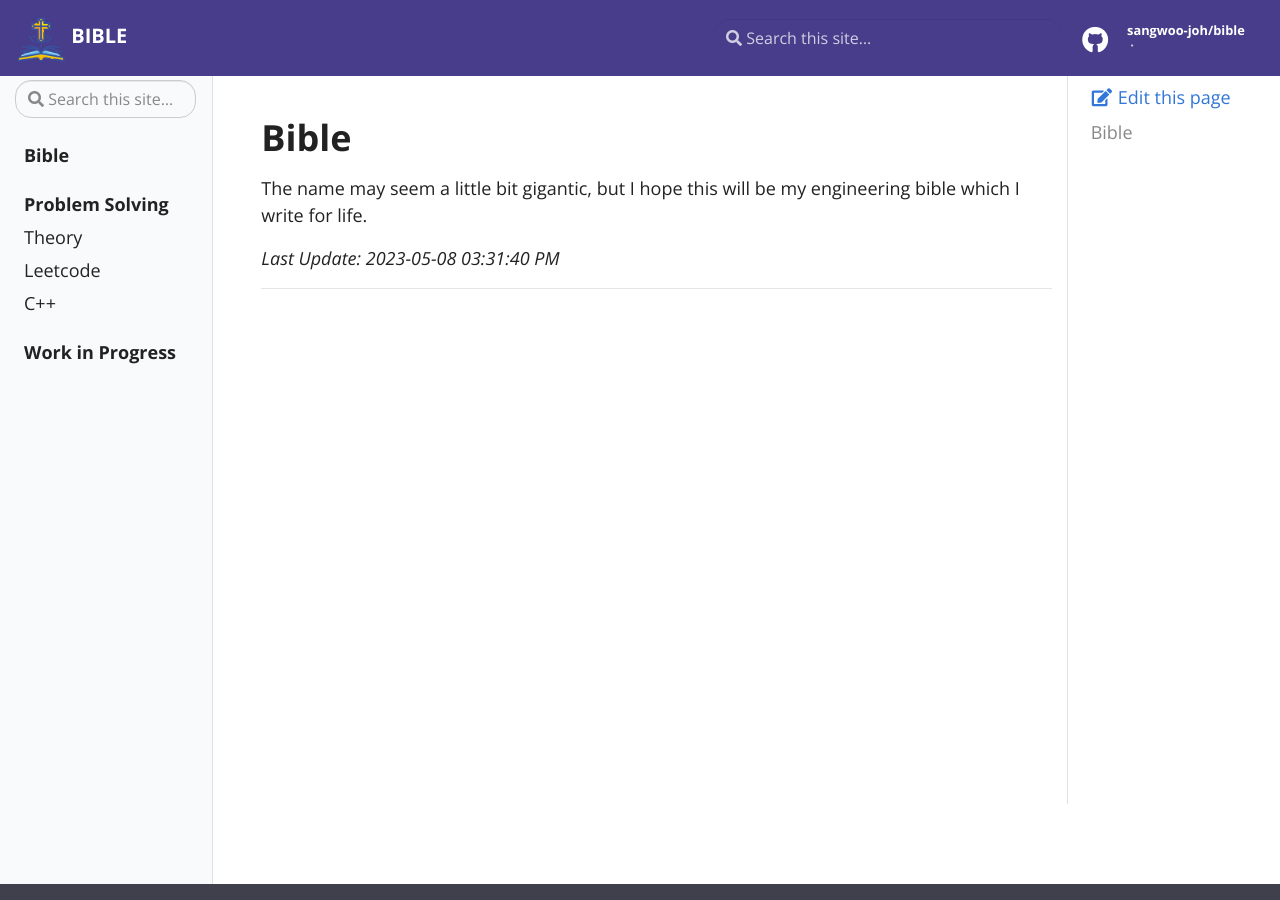
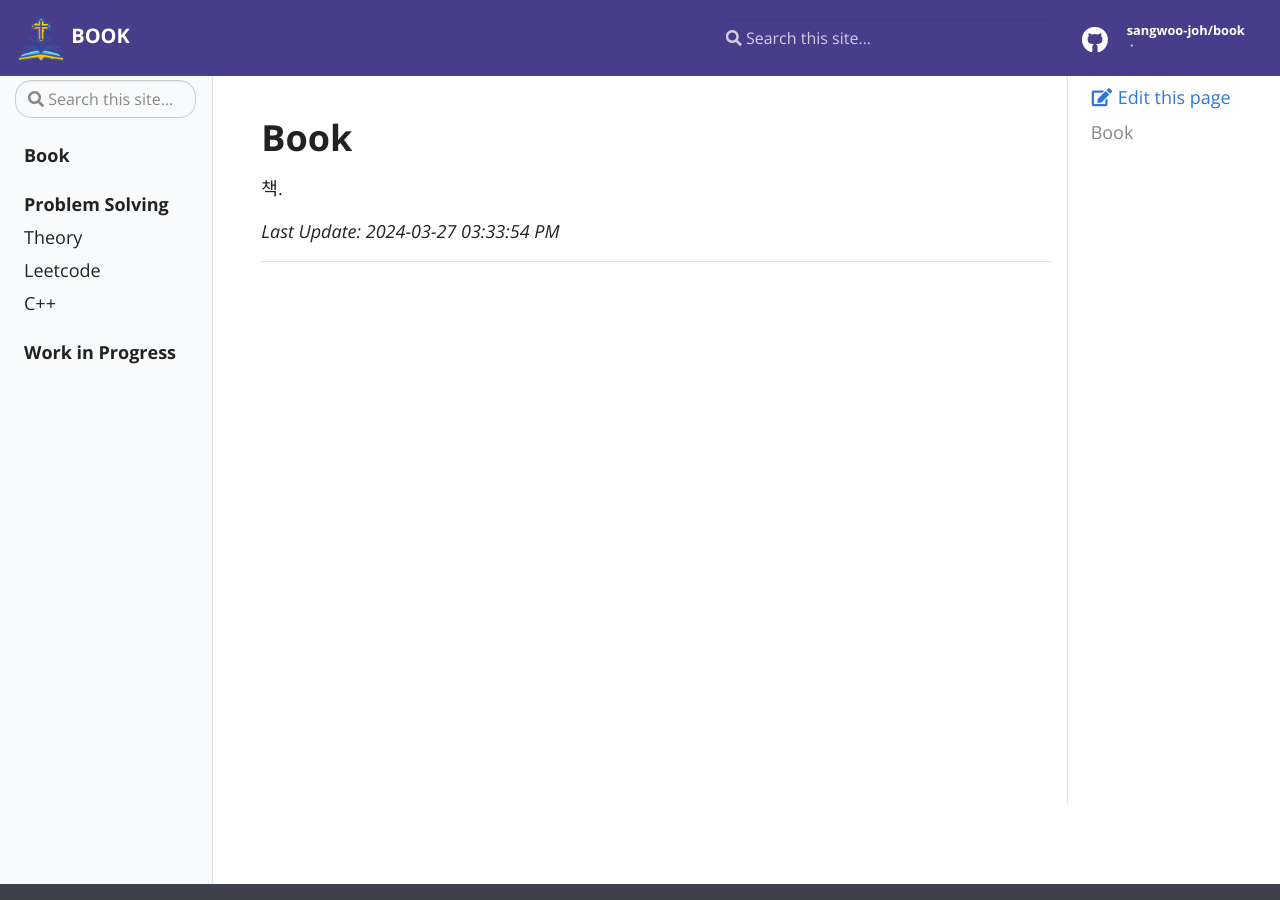
Before and after one commit to sangwoo-joh/book, a Jekyll site: the page built from pages/index.md, in a window 1280 px wide and 900 px high. Built offline with Jekyll 4.4.1, drawn with Linux system fonts in a browser that asks for light colours; comment, search, counter and statistics services are not loaded; our own code applies the rules of GitHub Pages for plain Markdown files.

Commit message:
rename bible -> book

```diff
--- a/_config.yml
+++ b/_config.yml
@@ -14,8 +14,8 @@
 # You can create any custom variable you would like, and they will be accessible
 # in the templates via {{ site.myvariable }}.
 
-title: Bible
-description: A Very Personal Engineering Bible
+title: Book
+description: Engineering Book
 email: work.sangwoo.joh@gmail.com
 author: Sangwoo Joh
 
@@ -27,9 +27,9 @@ author: Sangwoo Joh
 # the base hostname & protocol for your site
 
 # Social (First three Required)
-repo: "https://github.com/sangwoo-joh/bible"
+repo: "https://github.com/sangwoo-joh/book"
 github_user: "sangwoo-joh"
-github_repo: "bible"
+github_repo: "book"
 github_branch: "master"
 
 plugins:
--- a/_data/toc.yml
+++ b/_data/toc.yml
@@ -1,4 +1,4 @@
-- title: Bible
+- title: Book
   url: "/"
 
 - title: "Problem Solving"
--- a/pages/index.md
+++ b/pages/index.md
@@ -1,10 +1,9 @@
 ---
 layout: page
 permalink: /
-last_update: 2023-05-08 15:31:40
+last_update: 2024-03-27 15:33:54
 ---
 
-# Bible
+# Book
 
- The name may seem a little bit gigantic, but I hope this will be my engineering
- bible which I write for life.
+ 책.
```
Also changed, not shown: README.md (+2 -2 lines).
